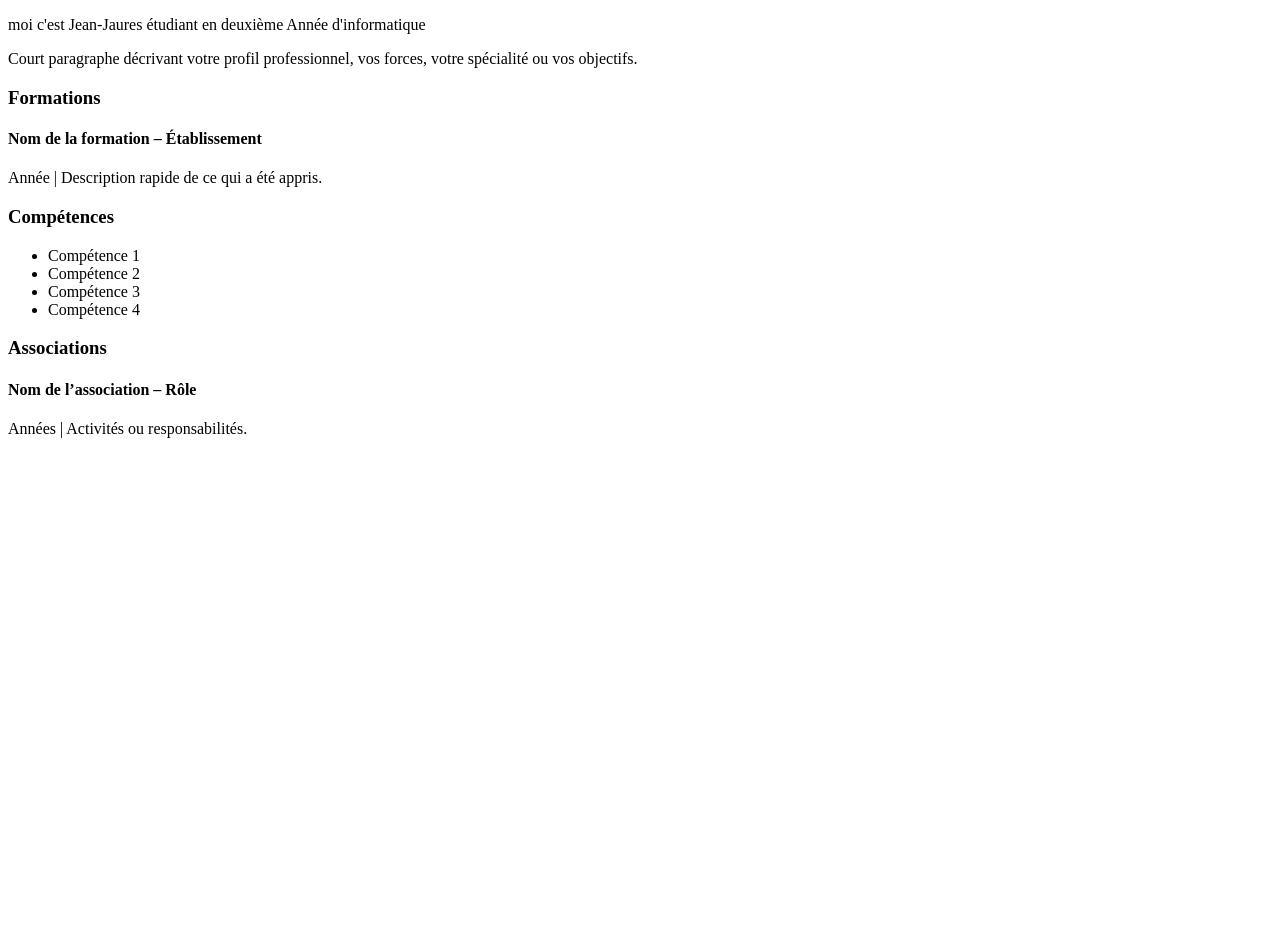
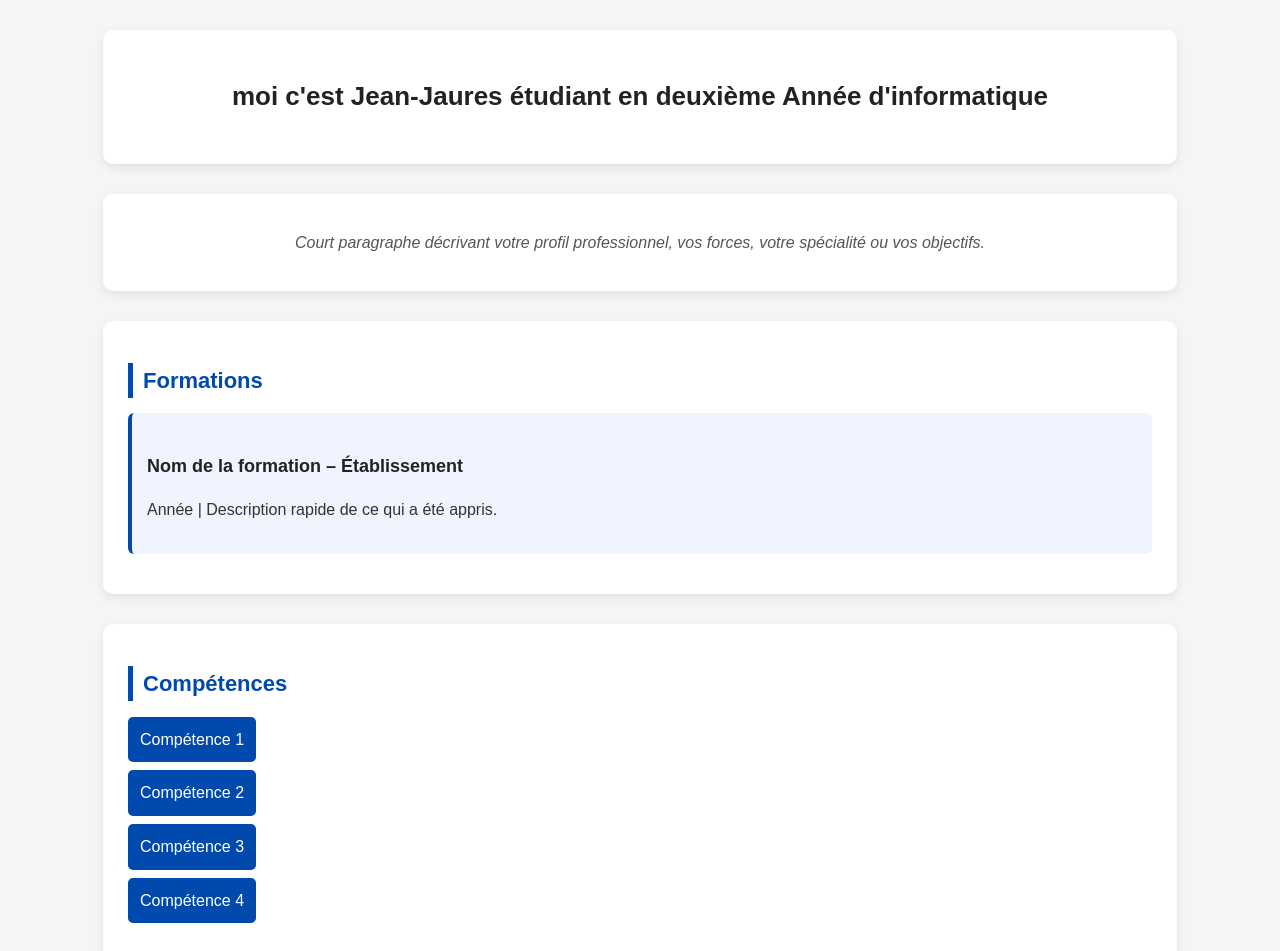
Before and after one commit to Jaures416/mon-cv, a plain HTML site: page index.html in a window 1280 px wide. Shown: the top 951 px of the page. Before the commit the page ends 800 px from the top, so only its background shows below. Drawn offline with Linux system fonts and the light colour scheme.

Commit message:
first commit

```diff
--- a/index.html
+++ b/index.html
@@ -4,6 +4,7 @@
     <meta charset="UTF-8">
     <meta name="viewport" content="width=device-width, initial-scale=1.0">
     <title>Document</title>
+    <link rel="stylesheet" href="style.css">
 </head>
 <body>
      <!-- SECTION TITRE -->
--- /dev/null
+++ b/style.css
@@ -0,0 +1,86 @@
+/* ---------- STYLES GLOBAUX ---------- */
+body {
+    font-family: Arial, Helvetica, sans-serif;
+    margin: 0;
+    padding: 0;
+    background: #f5f5f5;
+    color: #333;
+    line-height: 1.6;
+}
+
+/* Conteneur général */
+section {
+    width: 80%;
+    margin: 30px auto;
+    padding: 20px 25px;
+    background: white;
+    border-radius: 10px;
+    box-shadow: 0 4px 10px rgba(0,0,0,0.08);
+}
+
+/* Titres principaux */
+h3 {
+    font-size: 22px;
+    margin-bottom: 15px;
+    color: #004aad;
+    border-left: 5px solid #004aad;
+    padding-left: 10px;
+}
+
+/* Sous-titres */
+h4 {
+    font-size: 18px;
+    margin-bottom: 5px;
+    color: #222;
+}
+
+/* Paragraphes */
+p {
+    font-size: 16px;
+}
+
+/* ---------- SECTION TITRE ---------- */
+#titre p {
+    font-size: 26px;
+    font-weight: bold;
+    color: #222;
+    text-align: center;
+}
+
+/* ---------- SECTION DESCRIPTION ---------- */
+#description p {
+    font-style: italic;
+    text-align: center;
+    color: #555;
+}
+
+/* ---------- FORMATIONS & ASSOCIATIONS ---------- */
+.formation-item,
+.association-item {
+    margin-bottom: 20px;
+    padding: 15px;
+    background: #f0f4ff;
+    border-left: 4px solid #004aad;
+    border-radius: 6px;
+}
+
+/* ---------- COMPÉTENCES ---------- */
+#competences ul {
+    list-style: none;
+    padding: 0;
+}
+
+#competences li {
+    background: #004aad;
+    color: white;
+    padding: 10px 12px;
+    margin-bottom: 8px;
+    border-radius: 5px;
+    width: fit-content;
+    transition: 0.3s;
+}
+
+#competences li:hover {
+    background: #006eff;
+    cursor: pointer;
+}
```
